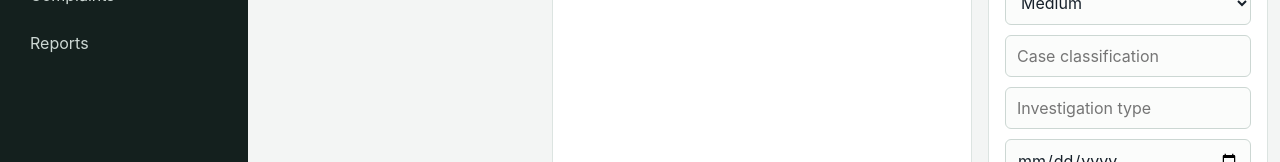
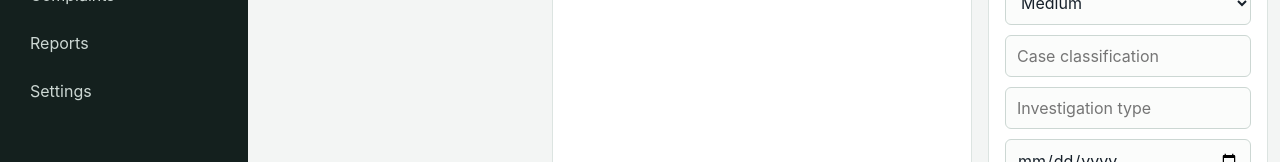
Before and after one commit to GhoulishArachne/CaseLo, a React (Vite) app: page / in a window 1280 px wide. Shown: the part 457-619 px from the top of the page. Built offline with nearby package versions, Linux system fonts and the light colour scheme.

Commit message:
Add settings tab with 6 theme color options
- Add theme palette with Forest, Ocean, Amethyst, Crimson, Slate, and Teal colors
- Create Settings view with theme color picker
- Apply theme colors via CSS variables
- Store selected theme in localStorage
- Theme persists across sessions

```diff
--- a/src/main.jsx
+++ b/src/main.jsx
@@ -48,6 +48,15 @@ const caseStatuses = [
 
 const rankOrder = ["Chief of Police", "Deputy Chief", "Commander", "Captain", "Lieutenant", "Sergeant", "Corporal", "Officer", "Cadet"];
 
+const themeColors = [
+  { name: "Forest", dark: "#14201e", accent: "#2f7f67" },
+  { name: "Ocean", dark: "#1a2b4a", accent: "#3b82f6" },
+  { name: "Amethyst", dark: "#3d1f47", accent: "#a855f7" },
+  { name: "Crimson", dark: "#4a1f1f", accent: "#ef4444" },
+  { name: "Slate", dark: "#1e293b", accent: "#64748b" },
+  { name: "Teal", dark: "#0f3f3f", accent: "#14b8a6" },
+];
+
 function getRankIndex(rank) {
   return rankOrder.indexOf(rank || "") === -1 ? rankOrder.length : rankOrder.indexOf(rank);
 }
@@ -195,7 +204,18 @@ function App() {
 
   const activeCase = data.cases.find((item) => item.id === activeCaseId) ?? data.cases[0];
   const activeComplaint = data.complaints?.find((item) => item.id === activeComplaintId) ?? data.complaints?.[0];
-  const navItems = ["Dashboard", "Cases", "Evidence", "People", "Timeline", "Tasks", "Notes", "Complaints", "Reports"];
+  const navItems = ["Dashboard", "Cases", "Evidence", "People", "Timeline", "Tasks", "Notes", "Complaints", "Reports", "Settings"];
+  const [themeIndex, setThemeIndex] = useState(() => {
+    const saved = localStorage.getItem("theme-index");
+    return saved ? parseInt(saved) : 0;
+  });
+
+  useMemo(() => {
+    const theme = themeColors[themeIndex];
+    document.documentElement.style.setProperty("--theme-dark", theme.dark);
+    document.documentElement.style.setProperty("--theme-accent", theme.accent);
+    localStorage.setItem("theme-index", themeIndex.toString());
+  }, [themeIndex]);
 
   function save(next) {
     setData(next);
@@ -898,6 +918,7 @@ function createPerson(event) {
         {activeView === "Tasks" && <CollectionView title="Tasks" icon={ClipboardList} items={visibleRecords.tasks} render={TaskItem} />}
         {activeView === "Notes" && <CollectionView title="Notes" icon={FileSearch} items={visibleRecords.notes} render={NoteItem} />}
         {activeView === "Reports" && <Reports data={data} metrics={metrics} earlyInterventionByEmployeeId={earlyInterventionByEmployeeId} />}
+        {activeView === "Settings" && <SettingsView themeIndex={themeIndex} setThemeIndex={setThemeIndex} />}
 
       </section>
     </main>
@@ -1640,6 +1661,51 @@ function ReportItem(item) {
   );
 }
 
+function SettingsView({ themeIndex, setThemeIndex }) {
+  return (
+    <section className="collection-view">
+      <div className="collection-head">
+        <h2>Settings</h2>
+      </div>
+
+      <div className="record-grid" style={{ gridTemplateColumns: "1fr" }}>
+        <div className="panel" style={{ padding: 16 }}>
+          <h3 style={{ margin: "0 0 16px" }}>Theme Color</h3>
+          <div style={{ display: "grid", gridTemplateColumns: "repeat(3, 1fr)", gap: 12 }}>
+            {themeColors.map((theme, idx) => (
+              <button
+                key={idx}
+                onClick={() => setThemeIndex(idx)}
+                style={{
+                  all: "unset",
+                  display: "grid",
+                  gap: 8,
+                  padding: 12,
+                  border: themeIndex === idx ? "2px solid #17212b" : "2px solid #dce4e1",
+                  borderRadius: 8,
+                  cursor: "pointer",
+                  textAlign: "center",
+                }}
+              >
+                <div
+                  style={{
+                    height: 60,
+                    borderRadius: 6,
+                    background: theme.accent,
+                  }}
+                />
+                <span style={{ fontSize: 14, fontWeight: 600, color: "#17212b" }}>
+                  {theme.name}
+                </span>
+              </button>
+            ))}
+          </div>
+        </div>
+      </div>
+    </section>
+  );
+}
+
 function ComplaintsView({ data, activeCase, visibleComplaints, createComplaint, setActiveComplaintId }) {
   const [tab, setTab] = useState("Intake"); // Intake | Submission
 
--- a/src/styles.css
+++ b/src/styles.css
@@ -3,7 +3,8 @@
   background: #f3f5f4;
   font-family: Inter, ui-sans-serif, system-ui, -apple-system, BlinkMacSystemFont, "Segoe UI", sans-serif;
   font-synthesis: none;
-  text-rendering: optimizeLegibility;
+  --theme-dark: #14201e;
+  --theme-accent: #2f7f67;
 }
 
 * {
@@ -30,7 +31,7 @@ textarea {
 }
 
 .sidebar {
-  background: #14201e;
+  background: var(--theme-dark);
   color: #f7fbf8;
   padding: 24px 18px;
   display: flex;
@@ -233,8 +234,8 @@ form {
 }
 
 .case-card.selected {
-  border-color: #2f7f67;
-  box-shadow: inset 3px 0 0 #2f7f67;
+  border-color: var(--theme-accent);
+  box-shadow: inset 3px 0 0 var(--theme-accent);
 }
 
 .case-card strong {
@@ -248,7 +249,7 @@ form {
 }
 
 .case-id {
-  color: #2f7f67;
+  color: var(--theme-accent);
   font-size: 12px;
   font-weight: 800;
   text-transform: uppercase;
@@ -402,12 +403,12 @@ form {
 }
 
 .status-step.complete span {
-  background: #2f7f67;
+  background: var(--theme-accent);
   color: #ffffff;
 }
 
 .status-step.current {
-  box-shadow: inset 0 0 0 2px #2f7f67;
+  box-shadow: inset 0 0 0 2px var(--theme-accent);
 }
 
 .tags span {
@@ -522,7 +523,7 @@ textarea {
   color: #17212b;
   border-radius: 6px;
   padding: 10px 11px;
-  outline-color: #2f7f67;
+  outline-color: var(--theme-accent);
 }
 
 textarea {
@@ -540,7 +541,7 @@ textarea {
   justify-content: center;
   gap: 8px;
   border: 0;
-  background: #2f7f67;
+  background: var(--theme-accent);
   color: #ffffff;
   border-radius: 6px;
   min-height: 42px;
```
